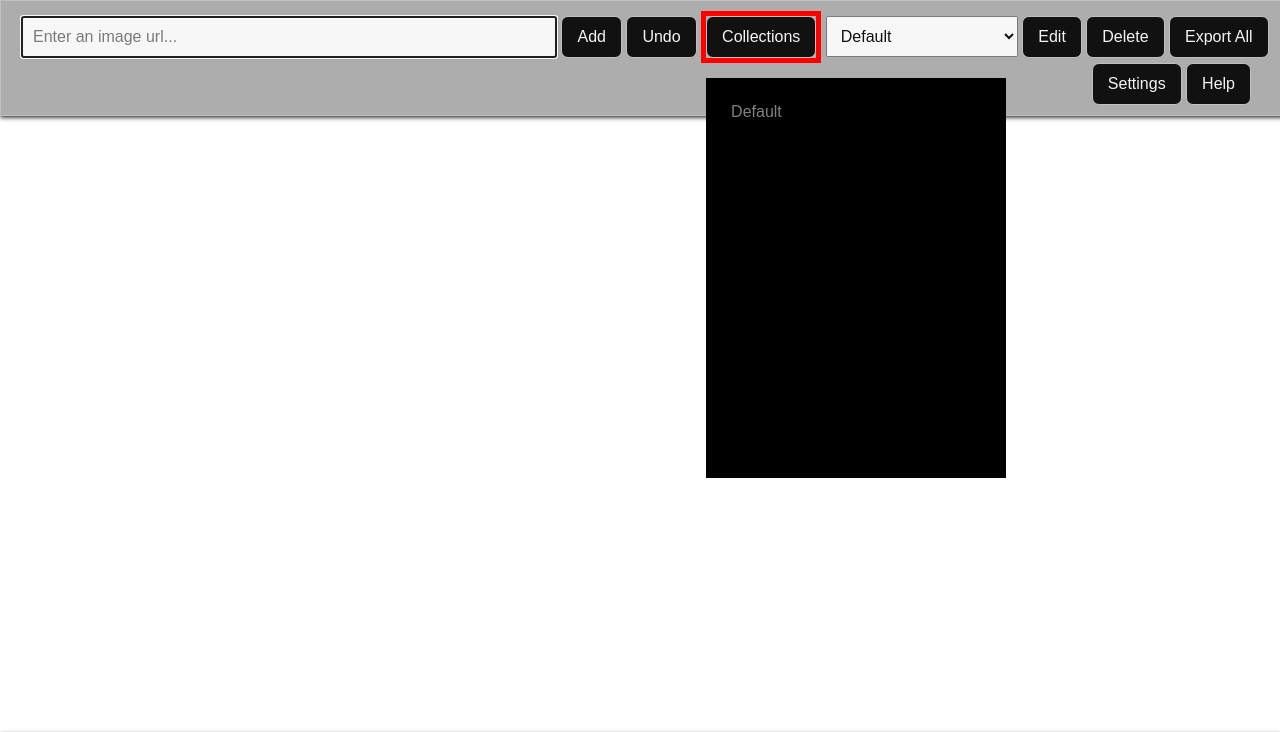
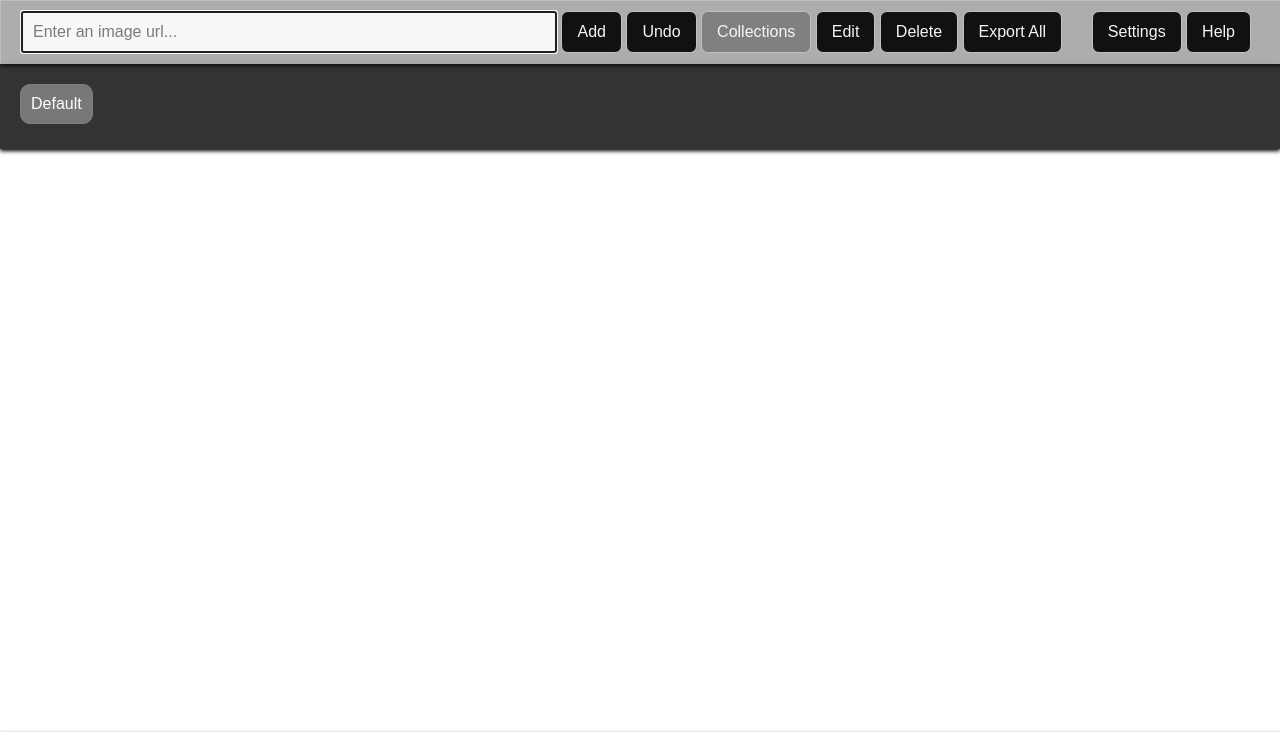
Before and after one commit to johnprattchristian/imagecollection, a plain HTML site: page index.html in a window 1280 px wide. Shown: the top 732 px of the page. Drawn offline with nearby package versions, Linux system fonts and the light colour scheme; no server answers.

Commit message:
New UI first iteration completed!

```diff
--- a/index.html
+++ b/index.html
@@ -34,10 +34,9 @@
 				<button class="rounded superButton" id="btnCollections">Collections</button>
 				<div id="collectionsContainer">
 					<!--collections here!-->
-					Collections here;
+					Collections here
 				</div>
 			</span>
-			<select id="dropdown"></select>
 			<button class="rounded superButton" id="btnRenameCollection">Edit</button>
 			<button class="rounded superButton" id="btnDeleteCollection">Delete</button>
 			<button class="rounded superButton" id="btnExport">Export All</button>
--- a/list.js
+++ b/list.js
@@ -41,21 +41,21 @@ var Delete = function(domElement = null){
 var popDropdown = function(){
 
 
-		$("#dropdown").html("");
+		/*$("#dropdown").html("");
 		for(var c in collections){
 				$("#dropdown").append("<option>"+collections[c]+"</option>");
 
 		}
 		$("#dropdown").append("<option>new collection...</option>");
 
-		document.getElementById("dropdown").selectedIndex=dbIndex;
+		document.getElementById("dropdown").selectedIndex=dbIndex;*/
 
 		// New Code:
 
 		var container = $('#collectionsContainer');
 		container.html("");
 		for(var c in collections){
-			$(container.append('<span class="droplet collectionItem">'+collections[c]+'</span>'));
+			$(container.append('<span class="collectionItem">'+collections[c]+'</span>'));
 		}
 };
 
--- a/scripts.js
+++ b/scripts.js
@@ -129,7 +129,7 @@ $(document).ready(function(){
 	});
 
 	var collectionsButtonClicked = false;
-	var slidespeed = 100;
+	var slidespeed = 50;
 
 	$('#btnCollections').on('click',function(){
 		if(collectionsButtonClicked==false){
@@ -143,6 +143,17 @@ $(document).ready(function(){
 			collectionsButtonClicked = false;
 		}
 	});
+
+
+	$('.collectionItem').on('click',function(){
+		$('.collectionItem').removeClass('collectionItemClicked');
+		$(this).addClass('collectionItemClicked');
+		changeCollection($(this).index());
+		$('#btnCollections').click();
+	});
+
+	$('#collectionsContainer').hide();
+	$('.collectionItem').eq(dbIndex).click();
 
 // KEYDOWN/PRESS Event Handlers
 	// Capture "ENTER" key for textbox (alt entering method to the submit button)
--- a/style.css
+++ b/style.css
@@ -173,20 +173,41 @@ button:focus{
 
 #collectionsUIParent{
 	position:relative;
-	border:solid 5px red;
 	display:inline-block;
 }
 
 #collectionsContainer{
 	display:inline-block;
-	position:absolute;
-	background-color:black;
+	position:fixed;
+	background-color:rgba(0,0,0,0.8);
+	box-shadow:0px 2px 4px black;
 	left:0px;
-	top:62px;
+	top:64px;
 	box-sizing:border-box;
 	padding:20px;
-	width:300px;
-	height:400px;
+	width:100%;
+}
+
+.collectionItem{
+	border:solid 1px gray;
+	margin-right:5px;
+	margin-bottom:5px;
+	border-radius:10px;
+	display:inline-block;
+	padding:10px;
+	color:white;
+}
+
+.collectionItem:hover{
+	background-color:rgba(100,100,100,0.5);
+}
+
+.collectionItemClicked{
+	background-color:rgba(120,120,120,1);
+}
+
+.collectionItemClicked:hover{
+	background-color:rgba(140,140,140,1);
 }
 
 #rightSideButtonsContainer{
```
